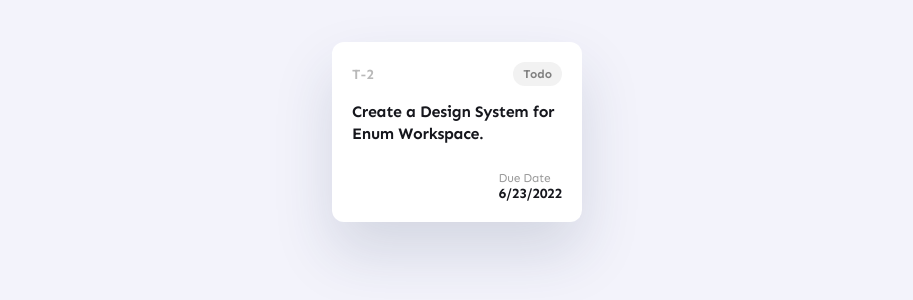
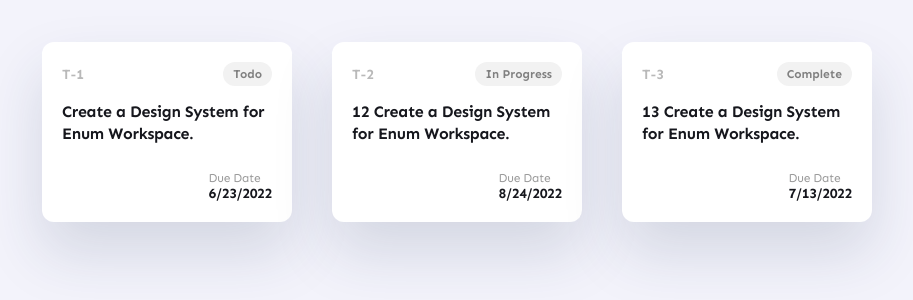
Before and after one commit to shapovalov-sasha/Task-Manager, a React (Create React App) app: page / in a window 1280 px wide. Shown: the part 268-568 px from the top of the page, without its empty margins (183-1096 px from the left). Built offline with nearby package versions, Linux system fonts and the light colour scheme.

Commit message:
Passing data through props

```diff
--- a/src/App.js
+++ b/src/App.js
@@ -2,9 +2,47 @@
 import TaskCard from "./components/task-card/TaskCard";
 
 function App() {
+  const data = [
+    {
+      id: "T-1",
+      name: "Create a Design System for Enum Workspace.",
+      status: "Todo",
+      dueDate: new Date(2022, 5, 23),
+    },
+    {
+      id: "T-2",
+      name: "12 Create a Design System for Enum Workspace.",
+      status: "In Progress",
+      dueDate: new Date(2022, 7, 24),
+    },
+    {
+      id: "T-3",
+      name: "13 Create a Design System for Enum Workspace.",
+      status: "Complete",
+      dueDate: new Date(2022, 6, 13),
+    },
+  ];
+
   return (
     <div className="app-container">
-      <TaskCard />
+      <TaskCard
+        id={data[0].id}
+        status={data[0].status}
+        name={data[0].name}
+        dueDate={data[0].dueDate}
+      />
+      <TaskCard
+        id={data[1].id}
+        status={data[1].status}
+        name={data[1].name}
+        dueDate={data[1].dueDate}
+      />
+      <TaskCard
+        id={data[2].id}
+        status={data[2].status}
+        name={data[2].name}
+        dueDate={data[2].dueDate}
+      />
     </div>
   );
 }
--- a/src/components/task-card/TaskCard.css
+++ b/src/components/task-card/TaskCard.css
@@ -8,6 +8,7 @@
   grid-template-rows: max-content auto max-content;
   padding: 20px;
   gap: 15px;
+  margin: 20px;
 }
 
 .card-wrapper p {
--- a/src/components/task-card/TaskCard.js
+++ b/src/components/task-card/TaskCard.js
@@ -1,26 +1,21 @@
 import "./TaskCard.css";
 
-function TaskCard() {
-  const taskId = "T-2";
-  const taskStatus = "Todo";
-  const taskName = "Create a Design System for Enum Workspace.";
-  const dueDate = new Date(2022, 5, 23);
-
+function TaskCard(props) {
   return (
     <div className="card-wrapper">
       <div className="card-header">
-        <p className="task-id">{taskId}</p>
+        <p className="task-id">{props.id}</p>
         <div className="badge">
-          <p>{taskStatus}</p>
+          <p>{props.status}</p>
         </div>
       </div>
       <div className="card-content">
-        <p>{taskName}</p>
+        <p>{props.name}</p>
       </div>
       <div className="card-footer">
         <div className="due-date">
           <p>Due Date</p>
-          <p>{dueDate.toLocaleDateString()}</p>
+          <p>{props.dueDate.toLocaleDateString()}</p>
         </div>
       </div>
     </div>
```
